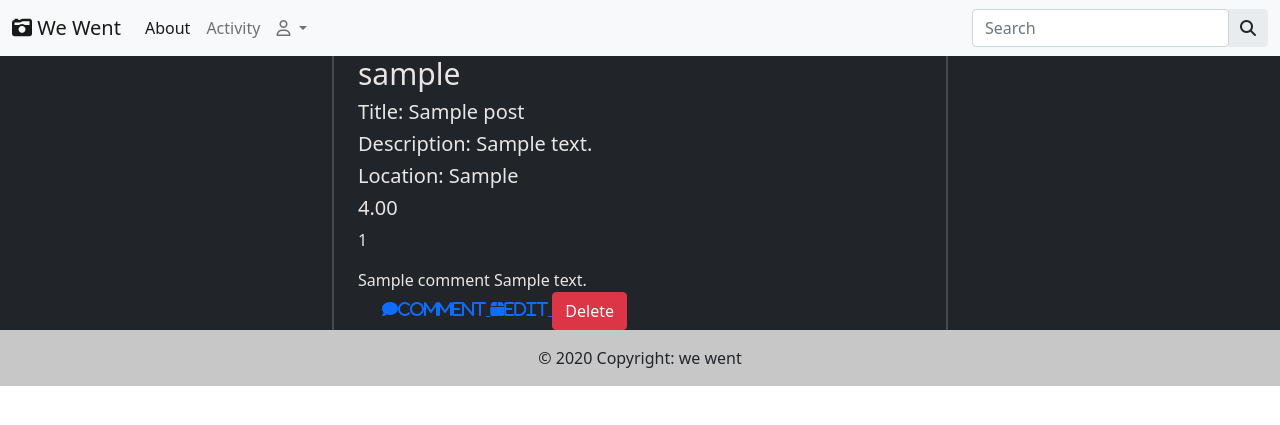
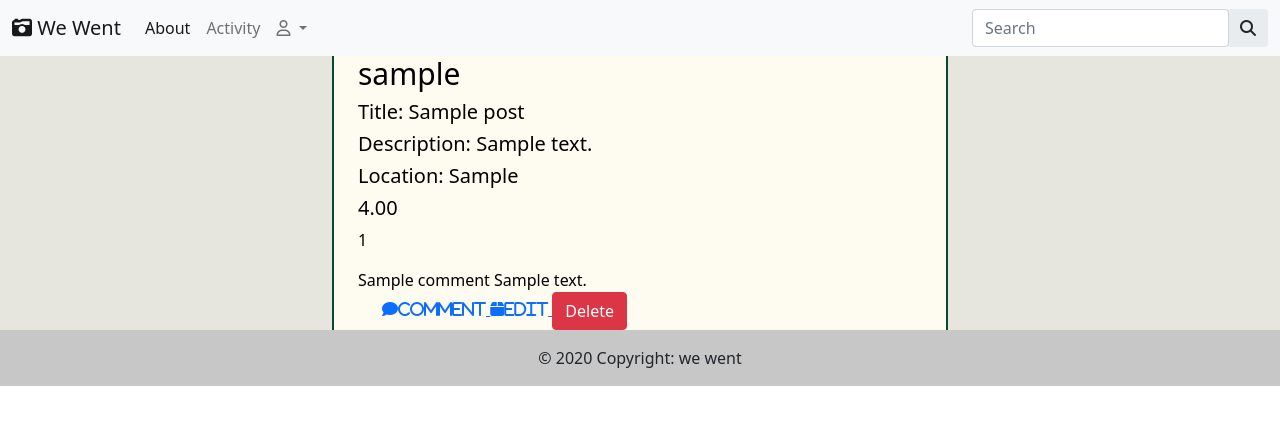
Before and after one commit to AshFitz/we-went, a Django app: page /activity/ in a window 1280 px wide. Shown: the top 425 px of the page. Run offline with Django 3.2, Linux system fonts and the light colour scheme; tables that the repository leaves empty hold one stand-in row (values such as "Sample post"); some libraries are stand-ins or nearby versions.

Commit message:
add basic styling

```diff
--- a/static/css/style.css
+++ b/static/css/style.css
@@ -11,7 +11,7 @@ h2 {
     line-height: inherit!important;
     font-size: inherit!important;
     font-family: inherit!important;
-    color: #EAE6E5!important;
+    color: #000!important;
  }
 
 .image-container {
@@ -21,17 +21,18 @@ h2 {
 }
 
 .post-container {
-    border: 2px solid #424B54;
+    border: 2px solid #084935;
     border-top: 0;
     border-bottom: 0;
+    background-color: #fefbf1;
 }
 
 .main-bg {
-    background-color: #212529;
+    background-color: #e6e5de;
 }
 
 .post-text {
-    color: #EAE6E5;
+    color: #000;
 }
 
 /*---- Profile styling --*/
```
